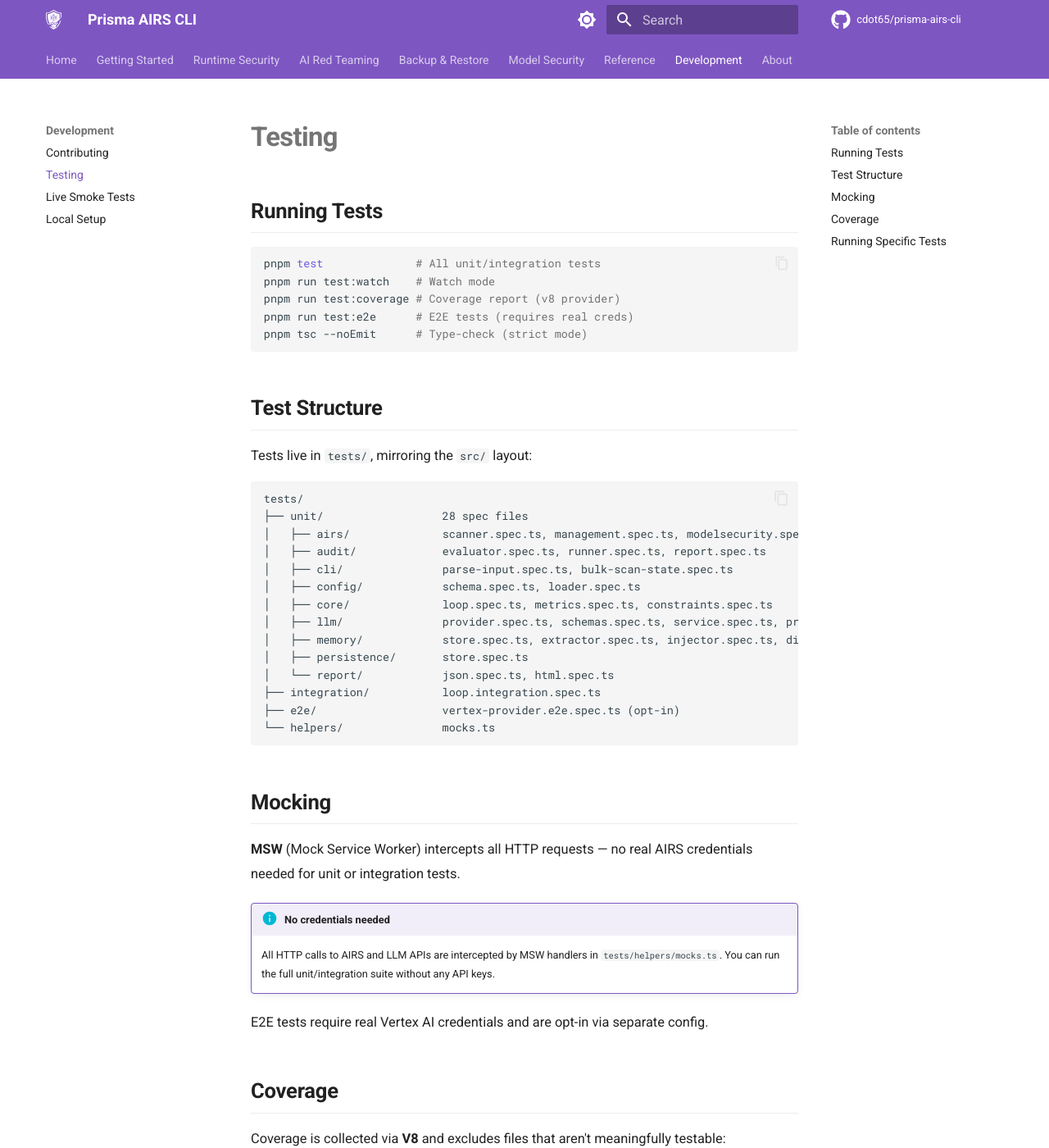
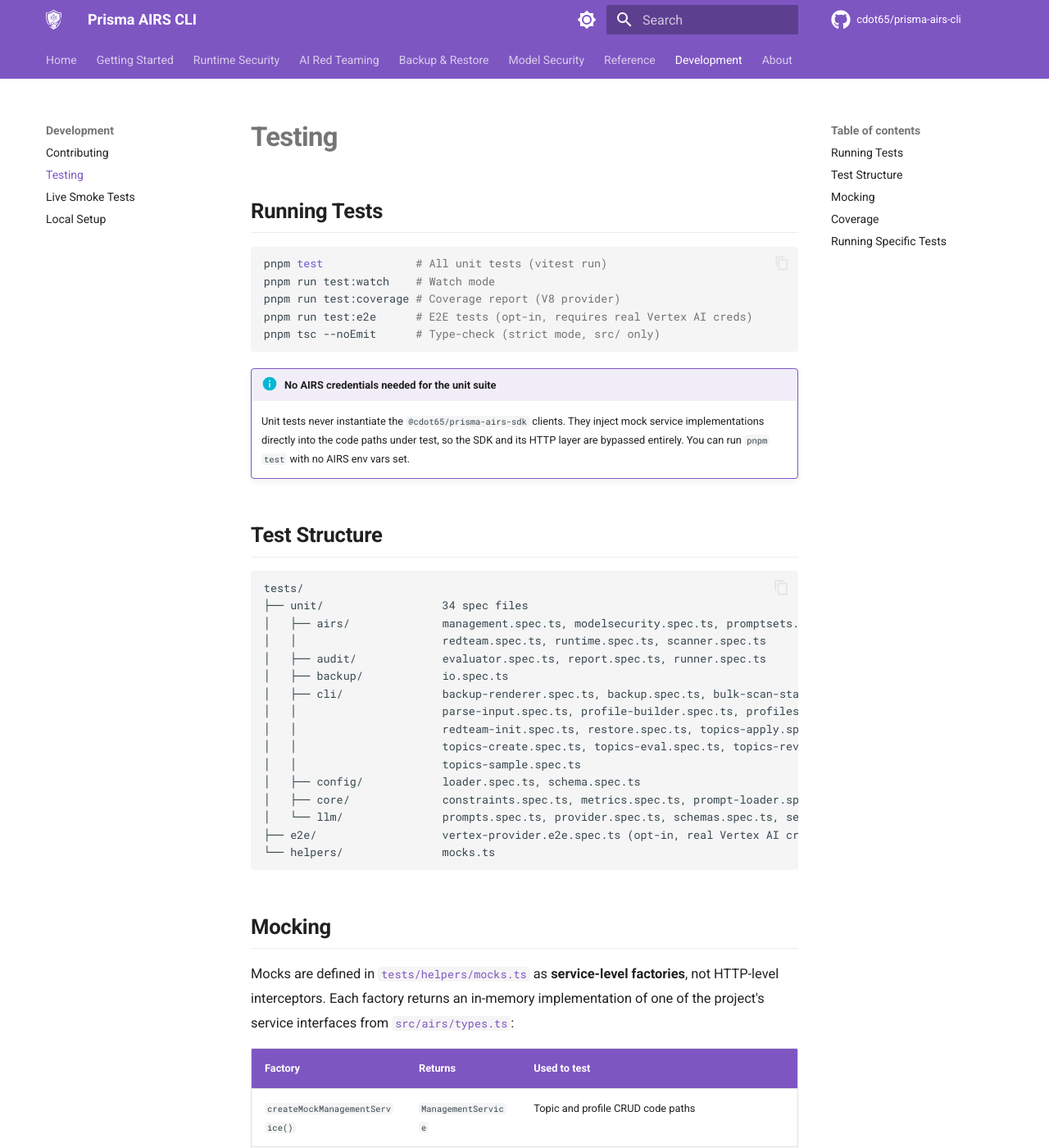
Before and after one commit to cdot65/prisma-airs-cli, an MkDocs documentation site: the page built from docs/development/testing.md, in a window 1280 px wide and 1400 px high. Shown: the whole window at 82% size. Built offline with MkDocs 1.6.1 and Material for MkDocs 9.7.7, drawn with Linux system fonts in a browser that asks for light colours; comment, search, counter and statistics services are not loaded; some of the changed text lies outside the part shown.

Commit message:
docs: fix stale testing.md, drop unused msw dep (#56)
- Rewrite Mocking section: describe service-level factories in
  tests/helpers/mocks.ts (createMockManagementService, createMockScanService,
  etc.) instead of false MSW HTTP-interception claim
- Rewrite Test Structure tree to match actual on-disk layout (7 unit
  subdirs, no integration/memory/persistence/report dirs that were claimed)
- Cross-link to docs/development/smoke-tests.md for the live AIRS API
  coverage that the unit suite intentionally does not provide
- Remove unused msw devDependency (rg confirmed zero refs in src/tests)
- Add patch changeset

Closes #55

````diff
--- a/docs/development/testing.md
+++ b/docs/development/testing.md
@@ -3,42 +3,52 @@
 ## Running Tests
 
 ```bash
-pnpm test              # All unit/integration tests
+pnpm test              # All unit tests (vitest run)
 pnpm run test:watch    # Watch mode
-pnpm run test:coverage # Coverage report (v8 provider)
-pnpm run test:e2e      # E2E tests (requires real creds)
-pnpm tsc --noEmit      # Type-check (strict mode)
+pnpm run test:coverage # Coverage report (V8 provider)
+pnpm run test:e2e      # E2E tests (opt-in, requires real Vertex AI creds)
+pnpm tsc --noEmit      # Type-check (strict mode, src/ only)
 ```
+
+!!! info "No AIRS credentials needed for the unit suite"
+    Unit tests never instantiate the `@cdot65/prisma-airs-sdk` clients. They inject mock service implementations directly into the code paths under test, so the SDK and its HTTP layer are bypassed entirely. You can run `pnpm test` with no AIRS env vars set.
 
 ## Test Structure
 
-Tests live in `tests/`, mirroring the `src/` layout:
-
 ```
 tests/
-├── unit/                  28 spec files
-│   ├── airs/              scanner.spec.ts, management.spec.ts, modelsecurity.spec.ts, promptsets.spec.ts, redteam.spec.ts, runtime.spec.ts
-│   ├── audit/             evaluator.spec.ts, runner.spec.ts, report.spec.ts
-│   ├── cli/               parse-input.spec.ts, bulk-scan-state.spec.ts
-│   ├── config/            schema.spec.ts, loader.spec.ts
-│   ├── core/              loop.spec.ts, metrics.spec.ts, constraints.spec.ts
-│   ├── llm/               provider.spec.ts, schemas.spec.ts, service.spec.ts, prompts.spec.ts
-│   ├── memory/            store.spec.ts, extractor.spec.ts, injector.spec.ts, diff.spec.ts, prompts.spec.ts
-│   ├── persistence/       store.spec.ts
-│   └── report/            json.spec.ts, html.spec.ts
-├── integration/           loop.integration.spec.ts
-├── e2e/                   vertex-provider.e2e.spec.ts (opt-in)
+├── unit/                  34 spec files
+│   ├── airs/              management.spec.ts, modelsecurity.spec.ts, promptsets.spec.ts,
+│   │                      redteam.spec.ts, runtime.spec.ts, scanner.spec.ts
+│   ├── audit/             evaluator.spec.ts, report.spec.ts, runner.spec.ts
+│   ├── backup/            io.spec.ts
+│   ├── cli/               backup-renderer.spec.ts, backup.spec.ts, bulk-scan-state.spec.ts,
+│   │                      parse-input.spec.ts, profile-builder.spec.ts, profiles-cleanup.spec.ts,
+│   │                      redteam-init.spec.ts, restore.spec.ts, topics-apply.spec.ts,
+│   │                      topics-create.spec.ts, topics-eval.spec.ts, topics-revert.spec.ts,
+│   │                      topics-sample.spec.ts
+│   ├── config/            loader.spec.ts, schema.spec.ts
+│   ├── core/              constraints.spec.ts, metrics.spec.ts, prompt-loader.spec.ts
+│   └── llm/               prompts.spec.ts, provider.spec.ts, schemas.spec.ts, service.spec.ts
+├── e2e/                   vertex-provider.e2e.spec.ts (opt-in, real Vertex AI creds)
 └── helpers/               mocks.ts
 ```
 
 ## Mocking
 
-**MSW** (Mock Service Worker) intercepts all HTTP requests — no real AIRS credentials needed for unit or integration tests.
+Mocks are defined in [`tests/helpers/mocks.ts`](https://github.com/cdot65/prisma-airs-cli/blob/main/tests/helpers/mocks.ts) as **service-level factories**, not HTTP-level interceptors. Each factory returns an in-memory implementation of one of the project's service interfaces from [`src/airs/types.ts`](https://github.com/cdot65/prisma-airs-cli/blob/main/src/airs/types.ts):
 
-!!! info "No credentials needed"
-    All HTTP calls to AIRS and LLM APIs are intercepted by MSW handlers in `tests/helpers/mocks.ts`. You can run the full unit/integration suite without any API keys.
+| Factory | Returns | Used to test |
+|---|---|---|
+| `createMockManagementService()` | `ManagementService` | Topic and profile CRUD code paths |
+| `createMockScanService()` | `ScanService` | Synchronous scanning, with optional regex `triggerPatterns` |
+| `createMockAllowScanService()` | `ScanService` | Allow-intent scanner behavior (matching prompts → `topic_violation: true`) |
+| `createMockRedTeamService()` | `RedTeamService` | Red team scan and target operations |
+| `createMockModelSecurityService()` | `ModelSecurityService` | Model security groups, rules, scans |
 
-E2E tests require real Vertex AI credentials and are opt-in via separate config.
+The unit suite injects these mocks directly into the code under test via constructor or function arguments — the SDK and its `Scanner` / `ManagementClient` / `RedTeamClient` / `ModelSecurityClient` are never instantiated. Because no HTTP requests ever leave the process, no AIRS credentials are required.
+
+E2E tests under `tests/e2e/` are different: they exercise the LangChain Vertex AI provider for the `audit` command's LLM path against real Google Cloud, gated by `pnpm test:e2e`. They do **not** cover the AIRS Scanner, Management, RedTeam, or ModelSecurity APIs. For live AIRS coverage, run the manual checklist in [Live Smoke Tests](smoke-tests.md) — that's the authoritative way to catch backend wire-format drift, especially under SDK 0.8.0's now-on runtime Zod validation.
 
 ## Coverage
 
@@ -49,6 +59,8 @@ Coverage is collected via **V8** and excludes files that aren't meaningfully tes
 | `src/cli/**` | Interactive UI (prompts, rendering) |
 | `src/index.ts` | Re-exports only |
 | `**/types.ts` | Type-only files, no runtime code |
+
+Thresholds (from `vitest.config.ts`): **90% lines, 95% functions, 80% branches, 90% statements.**
 
 ```bash
 pnpm run test:coverage
--- a/package.json
+++ b/package.json
@@ -60,7 +60,6 @@
     "@types/js-yaml": "^4.0.9",
     "@types/node": "^22.0.0",
     "@vitest/coverage-v8": "^3.0.0",
-    "msw": "^2.0.0",
     "tsx": "^4.0.0",
     "typescript": "^5.7.0",
     "vitest": "^3.0.0"
````
Also changed, not shown: .changeset/0010-fix-testing-doc.md (added, +5 -0 lines), pnpm-lock.yaml (+63 -30 lines).
